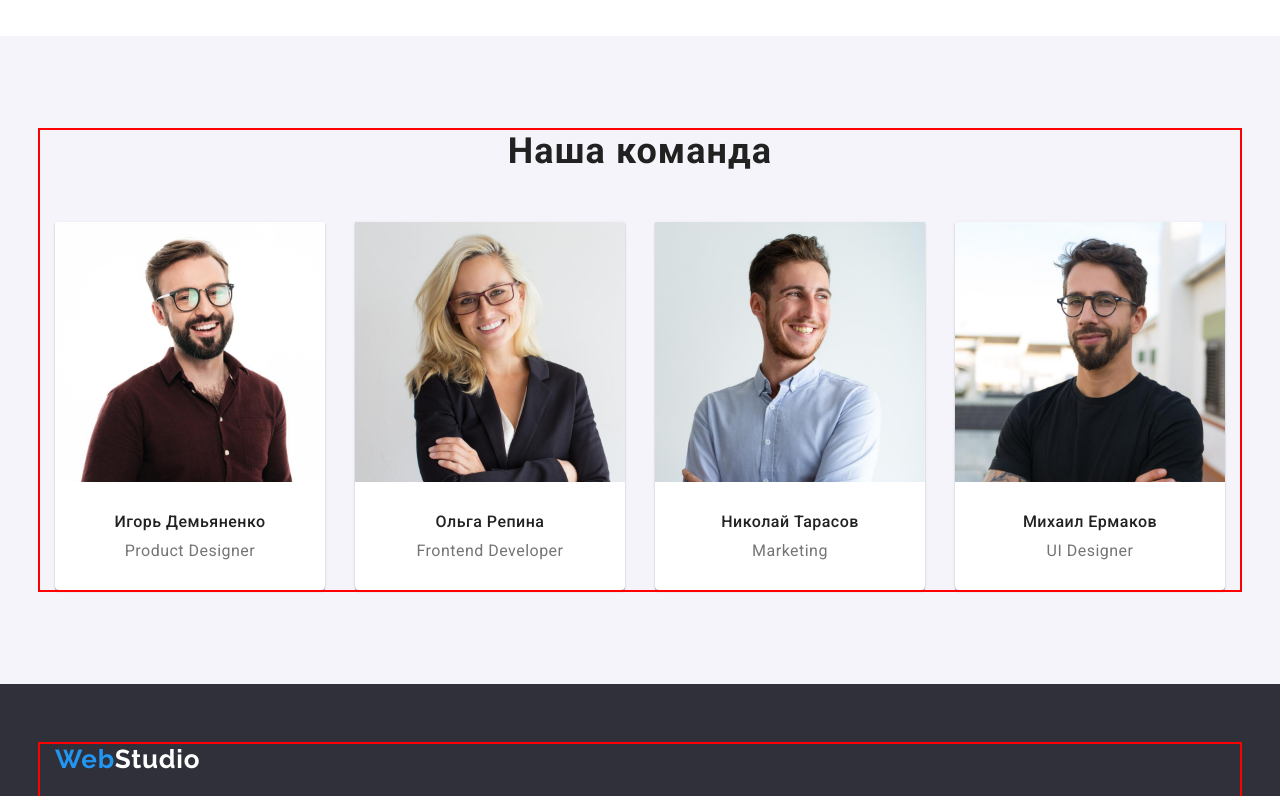
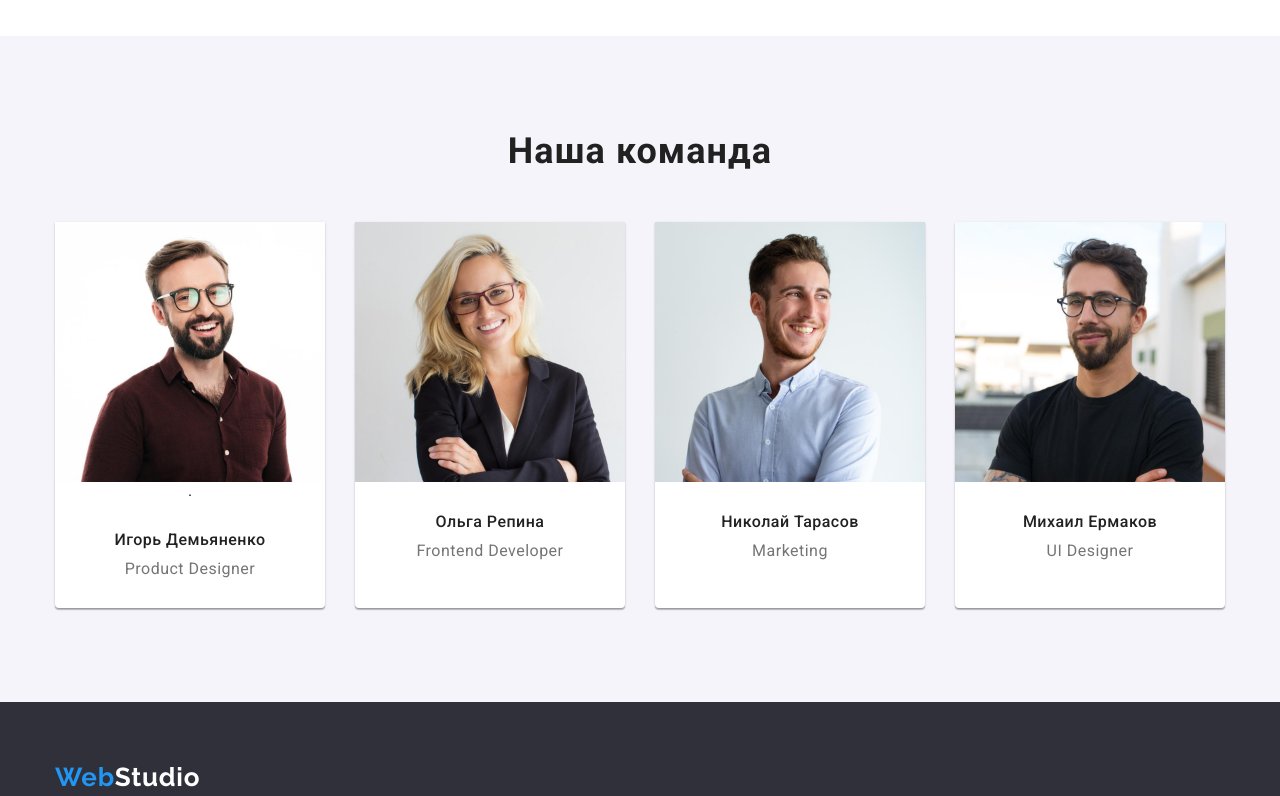
Before and after one commit to sofiagakalo1/goit-markup-hw-03, a plain HTML site: page index.html in a window 1280 px wide. Shown: the part 1520-2316 px from the top of the page. Drawn offline with nearby package versions, Linux system fonts and the light colour scheme.

Commit message:
margin and padding

```diff
--- a/css/styles.css
+++ b/css/styles.css
@@ -7,7 +7,6 @@
   --logo-black: #000000;
   --main-btn-hover: #188ce8;
 }
-
 p,
 h1,
 h2,
@@ -17,51 +16,40 @@ h5,
 h6 {
   margin: 0;
 }
-
 ul,
 ol {
   margin: 0;
   padding-left: 0;
 }
-
 address {
   font-style: normal;
 }
-
 a {
   color: currentColor;
 }
-
 button {
   cursor: pointer;
 }
-
 img {
   display: block;
 }
-
 .list {
   list-style: none;
 }
-
 .link {
   text-decoration: none;
 }
-
 body {
   font-family: "Roboto", sans-serif;
   color: var(--brand-black);
 }
-
 .container {
   width: 1200px;
   margin-left: auto;
   margin-right: auto;
   padding-left: 15px;
   padding-right: 15px;
-  outline: 2px solid red;
 }
-
 .visually-hidden {
   position: absolute;
   white-space: nowrap;
@@ -78,7 +66,6 @@ body {
   padding-top: 94px;
   padding-bottom: 94px;
 }
-
 /* ----------------------HEADER------------------- */
 .header {
   background: var(--brand-white);
@@ -196,7 +183,7 @@ body {
 .benefits-list {
   display: flex;
   align-items: center;
-  width: calc((100%-90px) / 4);
+  width: calc((100% - 90px) / 4);
 }
 .benefits-item:not(:last-child) {
   margin-right: 30px;
@@ -252,7 +239,7 @@ body {
   column-gap: 30px;
 }
 .team-item {
-  width: calc((100%-30px) / 4);
+  width: calc((100% - 30px) / 4);
   text-align: center;
   background-color: #ffffff;
   box-shadow: 0px 1px 3px rgba(0, 0, 0, 0.12), 0px 1px 1px rgba(0, 0, 0, 0.14),
```
Also changed, not shown: index.html (+1 -0 lines).
